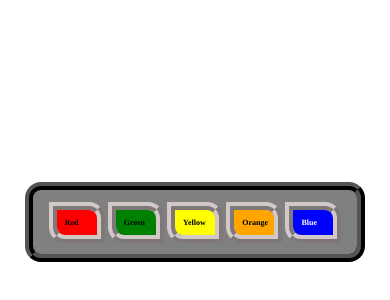
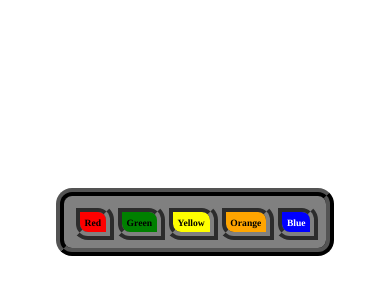
Before and after one commit to the-vivek-dev/backgroundChanger, a plain HTML site: page index.html in a window 390 px wide. Shown: the part 208-508 px from the top of the page. Drawn offline with Linux system fonts and the light colour scheme.

Commit message:
Refactor CSS styles and media queries

```diff
--- a/index.css
+++ b/index.css
@@ -1,24 +1,25 @@
-*{
+* {
     font-weight: bolder;
     font-family: times;
     box-sizing: border-box;
 }
 
-body{
+body {
     height: 100vh;
     display: flex;
     justify-content: center;
     align-items: center;
 
 }
-.main{
+
+.main {
     display: flex;
     justify-content: center;
 
 }
-.container{
+
+.container {
     border: 0.5rem ridge black;
-    height: 5rem;
     display: flex;
     justify-content: space-between;
     align-items: center;
@@ -30,7 +31,7 @@ body{
 }
 
 
-.container > button{
+.container>button {
     padding: 0.5rem;
     padding-left: 2rem;
     padding-right: 2rem;
@@ -41,15 +42,52 @@ body{
     font-size: 1rem;
 }
 
-@media screen and (max-width:780px){
-.container > button{
-    width: 3rem;
-padding-left: 0.5rem;
-   border: 0.5rem ridge rgb(211, 200, 200);
-      font-size: 0.5rem;
+@media screen and (max-width:740px) {
+
+    .container>button {
+        font-size: 0.6rem;
+    }
 }
 
-.container{
-    gap: 0.2rem;
+@media screen and (max-width:650px) {
+
+    .container {
+        padding: 0.5rem;
+        gap: 0rem;
+    }
+
+    .container>button {
+        padding-left: 0.8rem;
+        padding-right: 0.8rem;
     }
 }
+
+@media screen and (max-width:400px) {
+
+    .container>button {
+        padding: 0.3rem;
+    }
+}
+
+@media screen and (max-width:300px) {
+
+    .container {
+        border: 0.2rem ridge black;
+        padding: 0.4rem;
+    }
+
+    .container>button {
+        font-size: 0.4rem;
+        border: 0.4rem ridge gray;
+    }
+
+}
+
+@media screen and (max-width:225px) {
+
+    .container {
+        flex-wrap: wrap;
+        height: 7rem;
+    }
+
+}
```
Lines whose indentation alone changed are shown as unchanged.
